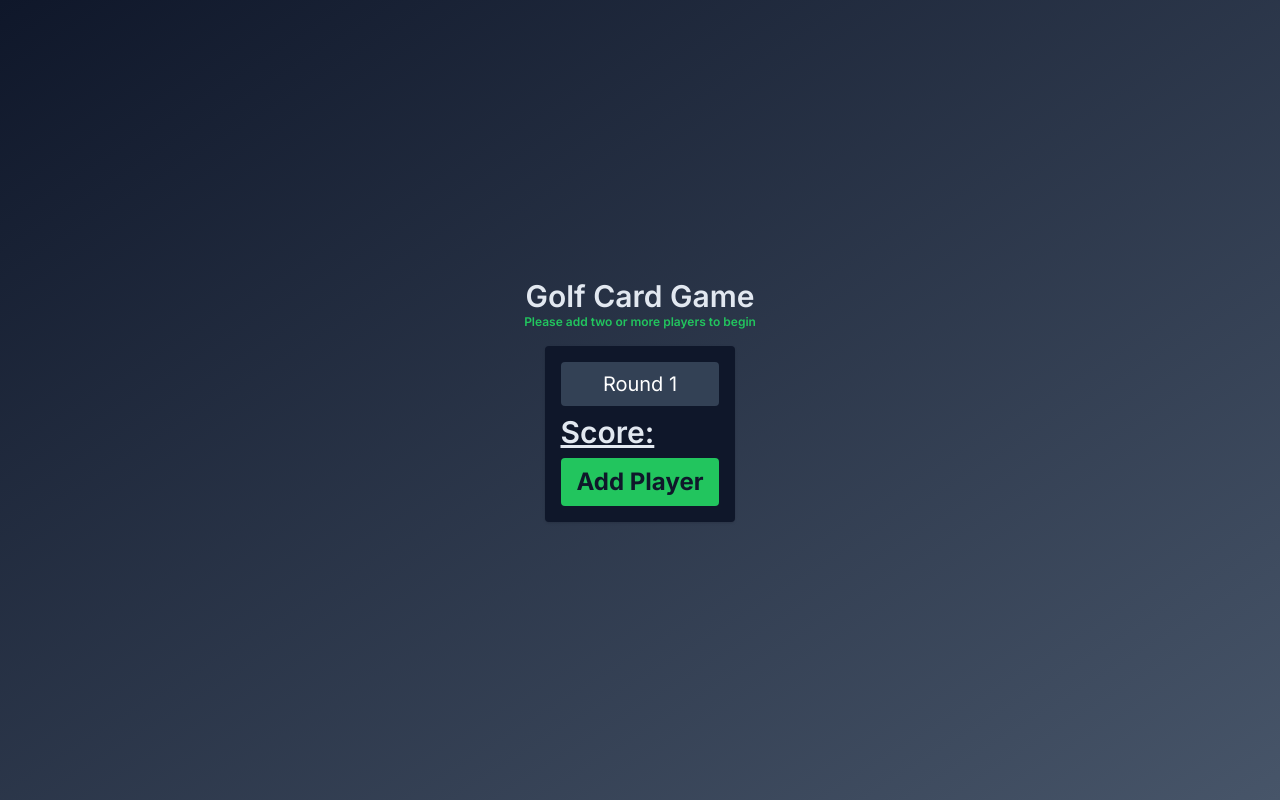
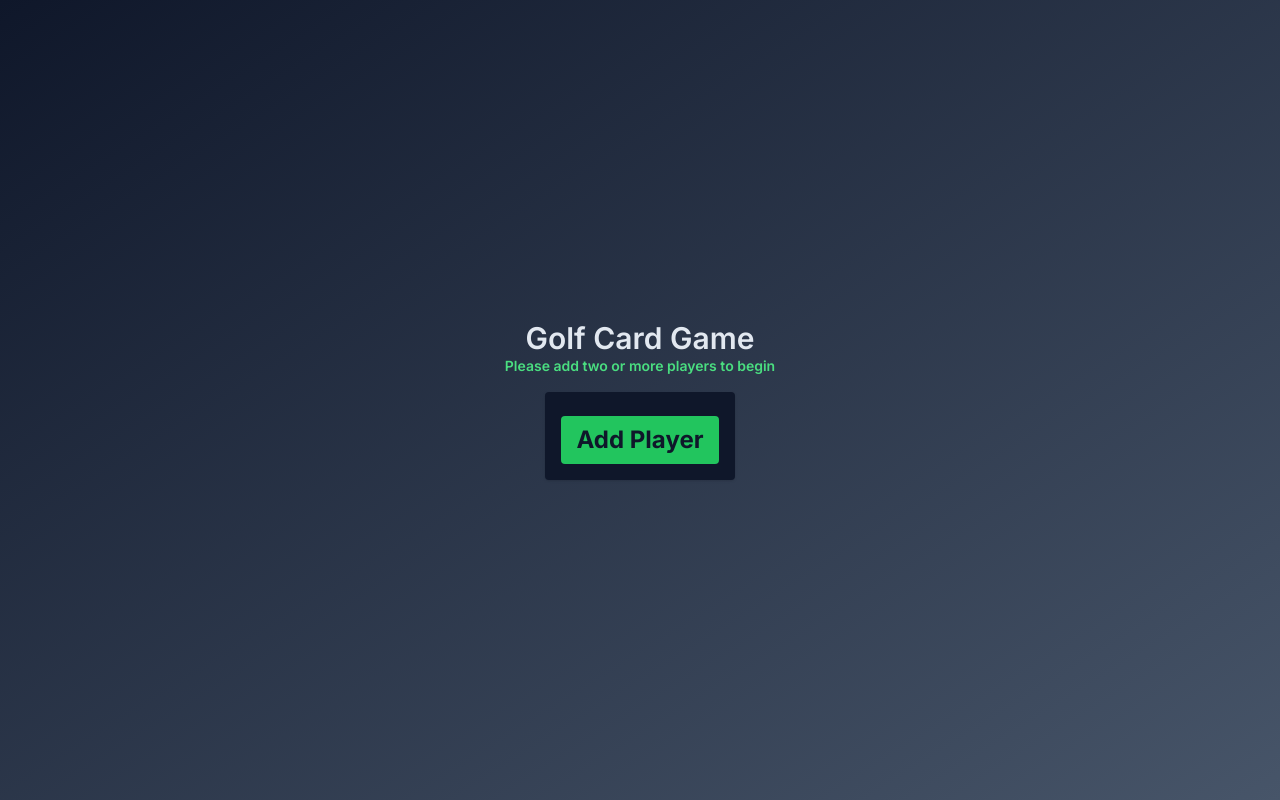
Before and after one commit to ensured/golf-tracker, a Next.js app: page / in a window 1280 px wide. Built offline with nearby package versions, Linux system fonts and the light colour scheme.

Commit message:
make gud animations

```diff
--- a/src/app/globals.css
+++ b/src/app/globals.css
@@ -5,3 +5,18 @@
 :root {
 	color-scheme: light dark;
 }
+
+@keyframes customAnimation {
+	0% {
+		opacity: 0;
+		transform: translateY(-20px);
+	}
+	100% {
+		opacity: 1;
+		transform: translateY(0);
+	}
+}
+
+.custom-animation {
+	animation: customAnimation 1s ease-out 0.3s both; /* 1s duration, 0.3s delay */
+}
--- a/src/app/page.js
+++ b/src/app/page.js
@@ -11,6 +11,14 @@ export default function Home() {
 	function capitalizeFirstLetter(string) {
 		return string.charAt(0).toUpperCase() + string.slice(1);
 	}
+
+	const isWinner = (playerIndex) => {
+		// lowest points at the end of round 9 wins'
+		const totalScores = calculateCurrentTotalScores();
+		const lowestScore = Math.min(...totalScores);
+		const winner = totalScores.indexOf(lowestScore);
+		return playerIndex === winner;
+	};
 
 	useEffect(() => {
 		const storedPlayers = localStorage.getItem("players");
@@ -109,16 +117,28 @@ export default function Home() {
 					<h1 className="text-3xl font-semibold text-slate-200">
 						Golf Card Game{" "}
 					</h1>
-					<span className=" font-semibold text-green-500 text-xs">
+					<span className=" font-semibold text-green-400 text-sm ">
 						{players.length < 2
 							? "Please add two or more players to begin"
 							: ""}
 					</span>
 					<div className="flex justify-start items-start mt-4">
 						<div className="mx-2 p-4 rounded shadow space-y-2 inline-flex flex-col bg-slate-900">
-							<div className="bg-slate-700 text-white p-2 text-xl rounded flex justify-center">
-								{round ? <span>Round {round}</span> : ""}
+							{players.length < 1 ? (
+								"" // If there are no players, do not show the round
+							) : round ? (
+								<div className="bg-slate-700 text-white p-2 text-xl rounded flex justify-center ">
+									<span className="custom-animation">
+										Round {round}
+									</span>
 								</div>
+							) : (
+								""
+							)}
+
+							{players.length < 1 ? (
+								""
+							) : (
 								<div id="totalScores">
 									<h2 className="font-semibold text-slate-200 text-3xl underline">
 										Score:
@@ -136,6 +156,7 @@ export default function Home() {
 										)
 									)}
 								</div>
+							)}
 							<button
 								className={`px-4 py-2 bg-blue-500 text-slate-900 rounded hover:bg-blue-600 text-2xl font-bold ${
 									players.length < 2
@@ -150,10 +171,6 @@ export default function Home() {
 										localStorage.setItem(
 											"players",
 											JSON.stringify(players)
-										);
-									} else {
-										alert(
-											"Please enter a score for each player before continuing..."
 										);
 									}
 								}}>
@@ -201,7 +218,7 @@ export default function Home() {
 											(_, index) => (
 												<input
 													key={index}
-													className="rounded shadow w-14 bg-slate-800 p-2"
+													className="rounded shadow w-14 bg-slate-800 p-2 custom-animation"
 													type="number"
 													placeholder={`R${
 														index + 1
```
Lines whose indentation alone changed are shown as unchanged.
